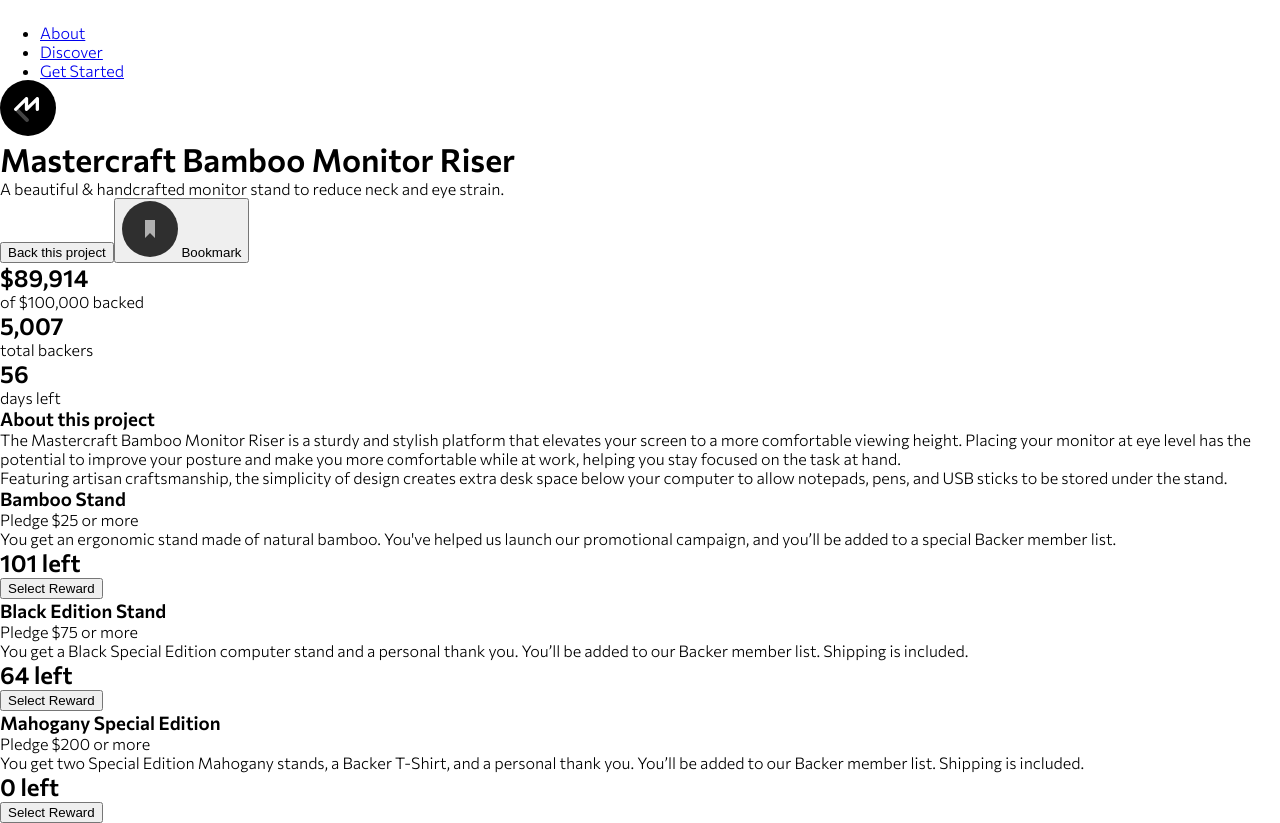
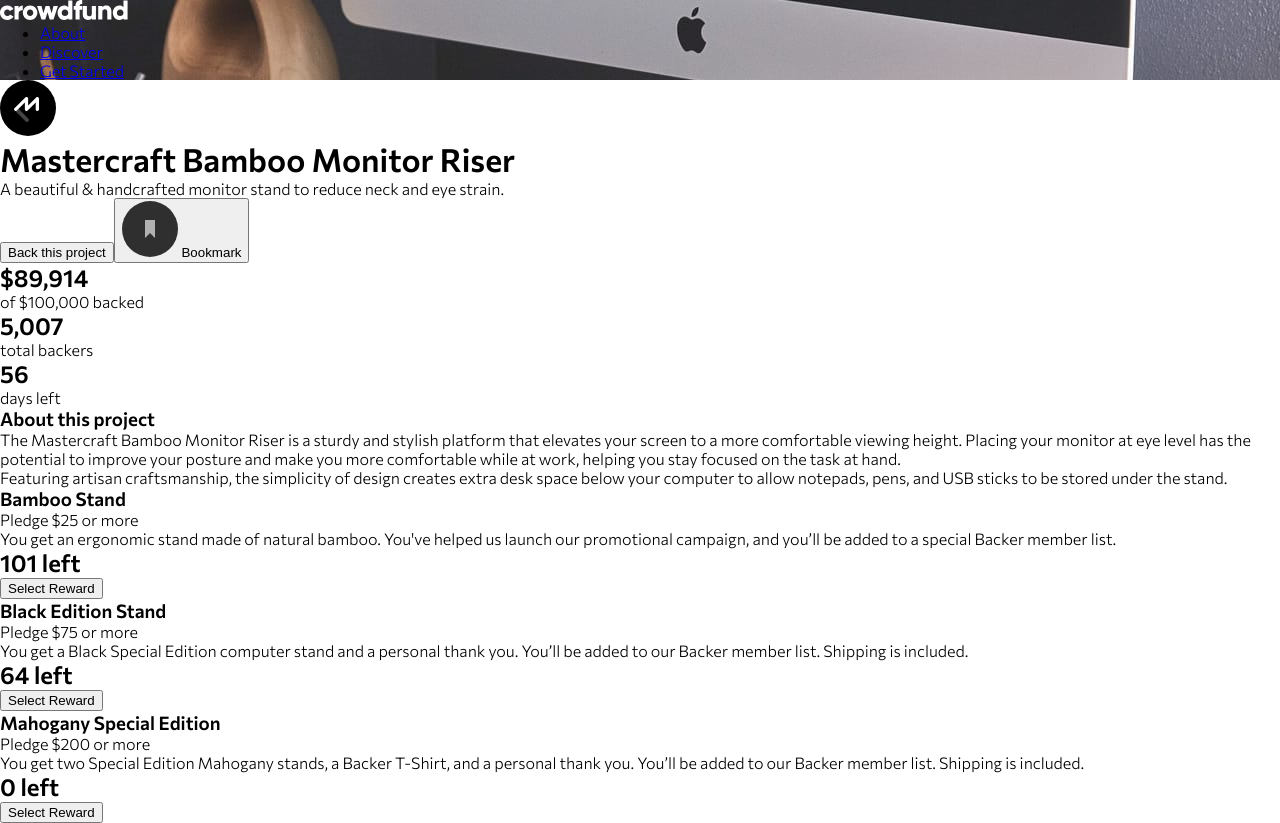
Before and after one commit to DerianMelvin/mastercraft-crowdfunding-product-page, a React (Create React App) app: page / in a window 1280 px wide. Built offline with nearby package versions, Linux system fonts and the light colour scheme.

Commit message:
Create & import CSS module Header

```diff
--- a/src/components/Header.tsx
+++ b/src/components/Header.tsx
@@ -1,9 +1,10 @@
 import logo from "../images/logo.svg";
 import Nav from "./header/Nav";
+import headerStyles from "../css/Header.module.css";
 
 const Header = (): JSX.Element => {
   return (
-    <header>
+    <header className={headerStyles.header}>
       <img src={logo} alt="crowdfund logo" />
       <Nav />
     </header>
--- /dev/null
+++ b/src/css/Header.module.css
@@ -0,0 +1,10 @@
+.header {
+  background-image: linear-gradient(90deg, rgba(0, 0, 0, 0.5), rgba(0, 0, 0, 0)),
+    url("../images/image-hero-mobile.jpg");
+}
+
+@media (min-width: 375px) {
+  .header {
+    background-image: url("../images/image-hero-desktop.jpg");
+  }
+}
```
